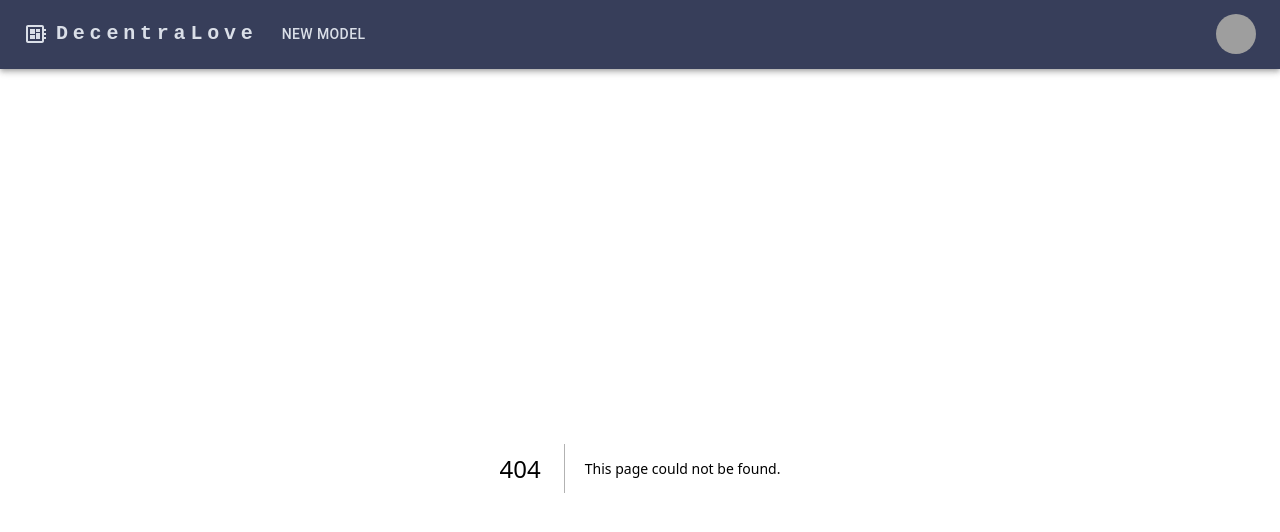
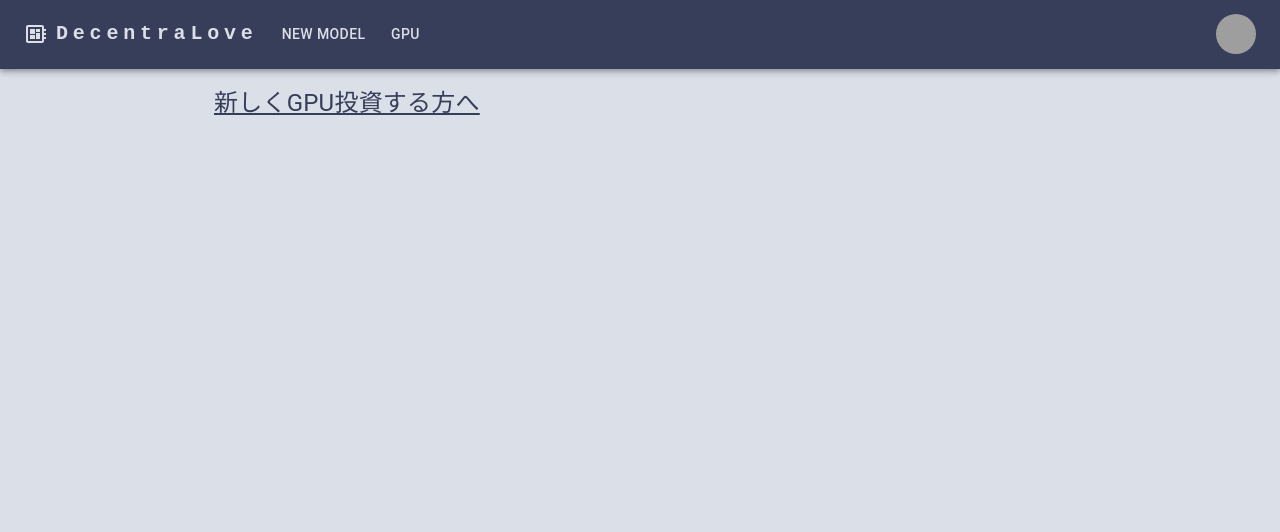
Before and after one commit to trmti/Web3_front, a Next.js app: page /gpu in a window 1280 px wide. Before the commit this address had no page. Shown: the top 532 px of the page. Built offline with nearby package versions, Linux system fonts and the light colour scheme; grey boxes are pictures that could not be loaded.

Commit message:
feat: add gpu provider page

```diff
--- a/app/_component/Header.tsx
+++ b/app/_component/Header.tsx
@@ -9,7 +9,7 @@ import Menu from "@mui/material/Menu";
 import MenuIcon from "@mui/icons-material/Menu";
 import Container from "@mui/material/Container";
 import Avatar from "@mui/material/Avatar";
-import Button from "@mui/material/Button";
+import Button, { ButtonProps } from "@mui/material/Button";
 import Tooltip from "@mui/material/Tooltip";
 import MenuItem from "@mui/material/MenuItem";
 import DeveloperBoardIcon from "@mui/icons-material/DeveloperBoard";
@@ -62,14 +62,20 @@ export function Header() {
           </Typography>
 
           <Box sx={{ flexGrow: 1, display: { xs: "none", md: "flex" } }}>
-            <Button
+            <HeaderButton
               onClick={() => {
                 router.push("/model_select");
               }}
-              sx={{ my: 2, color: "#dadfe8", display: "block" }}
             >
               New Model
-            </Button>
+            </HeaderButton>
+            <HeaderButton
+              onClick={() => {
+                router.push("/gpu");
+              }}
+            >
+              GPU
+            </HeaderButton>
           </Box>
 
           <Box sx={{ flexGrow: 0 }}>
@@ -108,3 +114,11 @@ export function Header() {
     </AppBar>
   );
 }
+
+const HeaderButton = ({ children, ...rest }: ButtonProps) => {
+  return (
+    <Button sx={{ my: 2, color: "#dadfe8", display: "block" }} {...rest}>
+      {children}
+    </Button>
+  );
+};
--- /dev/null
+++ b/app/_component/PrimaryTypography.tsx
@@ -0,0 +1,13 @@
+import { Typography, TypographyProps } from "@mui/material";
+
+export const PrimaryTypography = ({
+  children,
+  sx,
+  ...rest
+}: TypographyProps) => {
+  return (
+    <Typography sx={{ color: "#373e5a", ...sx }} {...rest}>
+      {children}
+    </Typography>
+  );
+};
--- /dev/null
+++ b/app/gpu/page.tsx
@@ -0,0 +1,25 @@
+import { Container } from "@mui/material";
+import { PrimaryTypography } from "../_component/PrimaryTypography";
+import Link from "next/link";
+
+const GPU = () => {
+  return (
+    <Container maxWidth={"md"} sx={{ pt: "16px" }}>
+      <Link
+        href={
+          "https://gossamer-lion-194.notion.site/GPU-810a6331c78749d4a4879dce02076273?pvs=4"
+        }
+        target="_blank"
+      >
+        <PrimaryTypography
+          fontSize={"24px"}
+          sx={{ textDecoration: "underline" }}
+        >
+          新しくGPU投資する方へ
+        </PrimaryTypography>
+      </Link>
+    </Container>
+  );
+};
+
+export default GPU;
```
